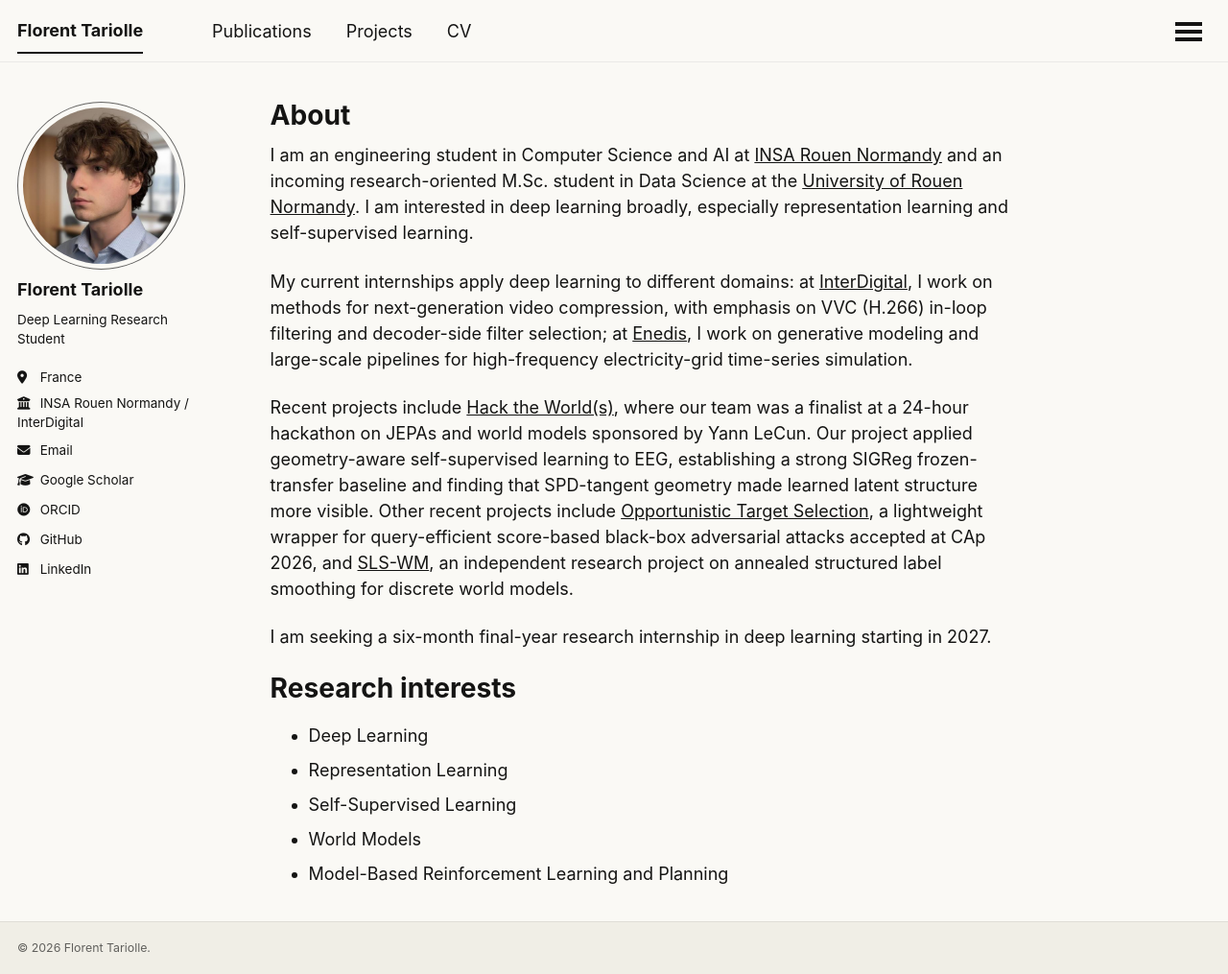
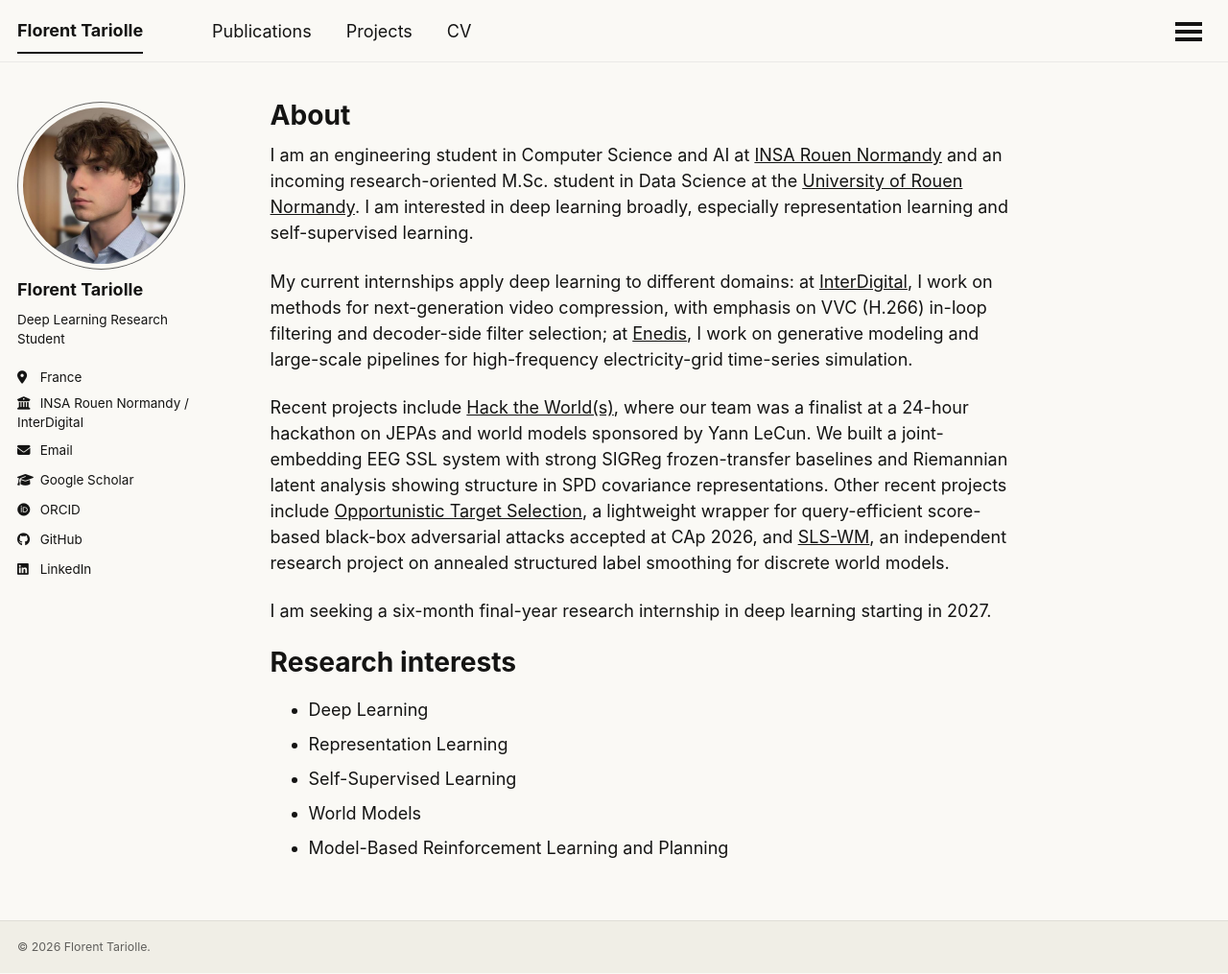
Before and after one commit to Tariolle/Tariolle.github.io, a Jekyll site: the page built from _pages/about.md, in a window 1280 px wide and 1015 px high. Shown: the whole window at 96% size. Built offline with Jekyll 4.4.1, drawn with Linux system fonts in a browser that asks for light colours; some web fonts are replaced; a script that is not in the unit is left out.

Commit message:
docs: clarify EEG project positioning

```diff
--- a/_pages/about.md
+++ b/_pages/about.md
@@ -11,7 +11,7 @@ I am an engineering student in Computer Science and AI at [INSA Rouen Normandy](
 
 My current internships apply deep learning to different domains: at [InterDigital](https://www.interdigital.com/video-lab/video-codec-research), I work on methods for next-generation video compression, with emphasis on VVC (H.266) in-loop filtering and decoder-side filter selection; at [Enedis](https://www.enedis.fr/), I work on generative modeling and large-scale pipelines for high-frequency electricity-grid time-series simulation.
 
-Recent projects include [Hack the World(s)](https://github.com/Tariolle/hello-worlds), where our team was a finalist at a 24-hour hackathon on JEPAs and world models sponsored by Yann LeCun. Our project applied geometry-aware self-supervised learning to EEG, establishing a strong SIGReg frozen-transfer baseline and finding that SPD-tangent geometry made learned latent structure more visible. Other recent projects include [Opportunistic Target Selection](https://arxiv.org/abs/2605.25663), a lightweight wrapper for query-efficient score-based black-box adversarial attacks accepted at CAp 2026, and [SLS-WM](https://tariolle.github.io/sls-wm/), an independent research project on annealed structured label smoothing for discrete world models.
+Recent projects include [Hack the World(s)](https://github.com/Tariolle/hello-worlds), where our team was a finalist at a 24-hour hackathon on JEPAs and world models sponsored by Yann LeCun. We built a joint-embedding EEG SSL system with strong SIGReg frozen-transfer baselines and Riemannian latent analysis showing structure in SPD covariance representations. Other recent projects include [Opportunistic Target Selection](https://arxiv.org/abs/2605.25663), a lightweight wrapper for query-efficient score-based black-box adversarial attacks accepted at CAp 2026, and [SLS-WM](https://tariolle.github.io/sls-wm/), an independent research project on annealed structured label smoothing for discrete world models.
 
 I am seeking a six-month final-year research internship in deep learning starting in 2027.
 
```
Also changed, not shown: _pages/projects.md (+1 -1 lines).
